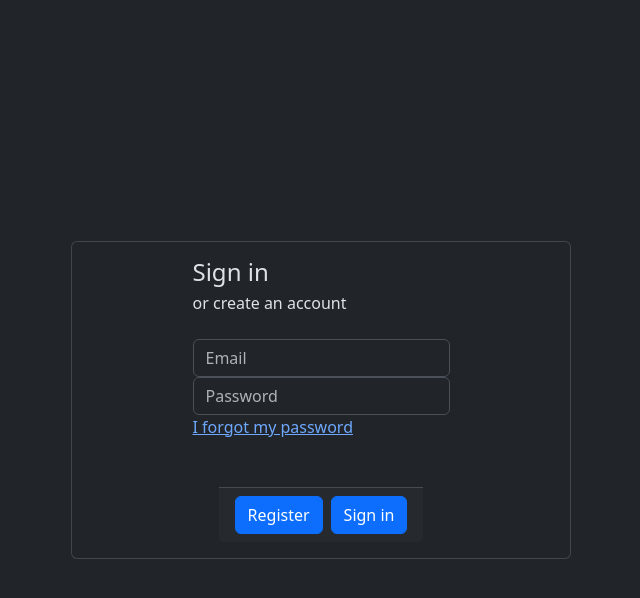
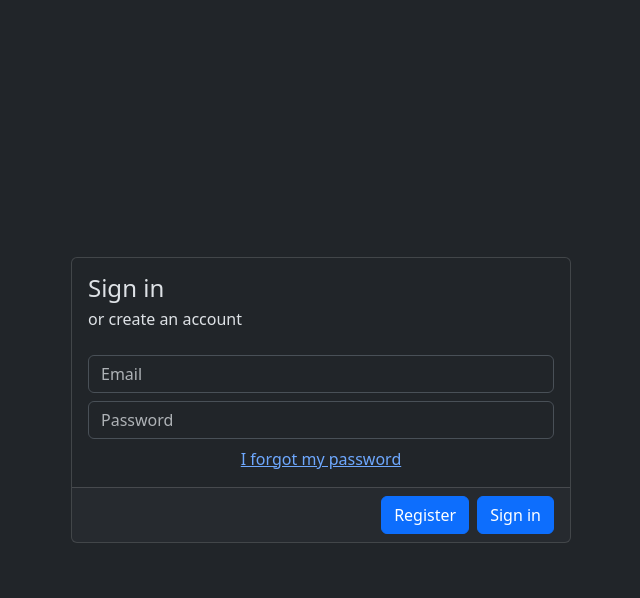
Before and after one commit to colinhartigan/cs2340-project1, a Django app: page /atlfoodfinder/login in a window 1280 px wide. Shown: the top 598 px of the page, without its empty margins (319-959 px from the left). Run offline with Django 5.2, Linux system fonts and the light colour scheme; some libraries are stand-ins or nearby versions.

Commit message:
fix up login page and add checking to prevent errors

```diff
--- a/project1/atlfoodfinder/templates/auth.html
+++ b/project1/atlfoodfinder/templates/auth.html
@@ -2,16 +2,39 @@
 {% extends "master.html" %}
 {% load static %}
 
-{% block content %}
+<!--prettier-ignore-->
+{% block scripts %}
+<script type="text/javascript">
+    function stoppedTyping() {
+        if (
+            document.getElementById("email-input").value.length > 0 &&
+            document.getElementById("password-input").value.length > 0
+        ) {
+            document.getElementById("register-btn").disabled = false;
+            document.getElementById("login-btn").disabled = false;
+        } else {
+            document.getElementById("register-btn").disabled = true;
+            document.getElementById("login-btn").disabled = true;
+        }
+    }
+</script>
+{% endblock %} {% block content %}
 <div class="min-vw-100 min-vh-100 d-flex flex-column align-items-center justify-content-center">
-    <div class="card w-100" style="max-width: 500px">
-        <form method="post" class="d-flex flex-column justify-content-start align-items-center gap-2">
+    <div class="card w-100 d-flex flex-column justify-content-start align-items-center gap-2" style="max-width: 500px">
+        <form method="post" class="m-0" style="min-width: 100%; min-height: 100">
             <div class="card-body">
                 <div class="d-flex flex-column justify-content-start align-items-start mb-4">
                     <h4 class="card-title">Sign in</h4>
                     <p class="card-subtitle">or create an account</p>
                 </div>
-                <div class="d-flex flex-column justify-content-start align-items-start mb-4">
+
+                {% if user_taken %}
+                <div class="alert alert-danger d-flex align-items-center" role="alert">Email already in use!</div>
+                {% else %} {% if submitted %}
+                <div class="alert alert-danger d-flex align-items-center" role="alert">Invalid username/password</div>
+                {% endif %} {% endif %}
+
+                <div class="d-flex flex-column justify-content-start align-items-center gap-2">
                     {% csrf_token %}
                     <input
                         type="text"
@@ -20,6 +43,7 @@
                         name="email-input"
                         aria-describedby="emailHelp"
                         placeholder="Email"
+                        onkeyup="stoppedTyping()"
                     />
                     <input
                         type="password"
@@ -28,20 +52,18 @@
                         name="password-input"
                         aria-describedby="passwordHelp"
                         placeholder="Password"
+                        onkeyup="stoppedTyping()"
                     />
-                {% if user_taken %}
-                    <p>Username already exists</p>
-                {% else %}
-                {% if submitted %}
-                    <p>Invalid Username/password</p>
-                {% endif %}
-                {% endif %}
                     <a href="#" class="text-primary-emphasis">I forgot my password</a>
                 </div>
             </div>
             <div class="card-footer d-flex flex-row justify-content-end align-items-center gap-2">
-                <button type="submit" name='action' value='register' class="btn btn-primary">Register</button>
-                <button type="submit" name='action' value='sign-in' class="btn btn-primary">Sign in</button>
+                <button id="register-btn" type="submit" name="action" value="register" class="btn btn-primary">
+                    Register
+                </button>
+                <button id="login-btn" type="submit" name="action" value="sign-in" class="btn btn-primary">
+                    Sign in
+                </button>
             </div>
         </form>
     </div>
```
Lines whose indentation alone changed are shown as unchanged.
